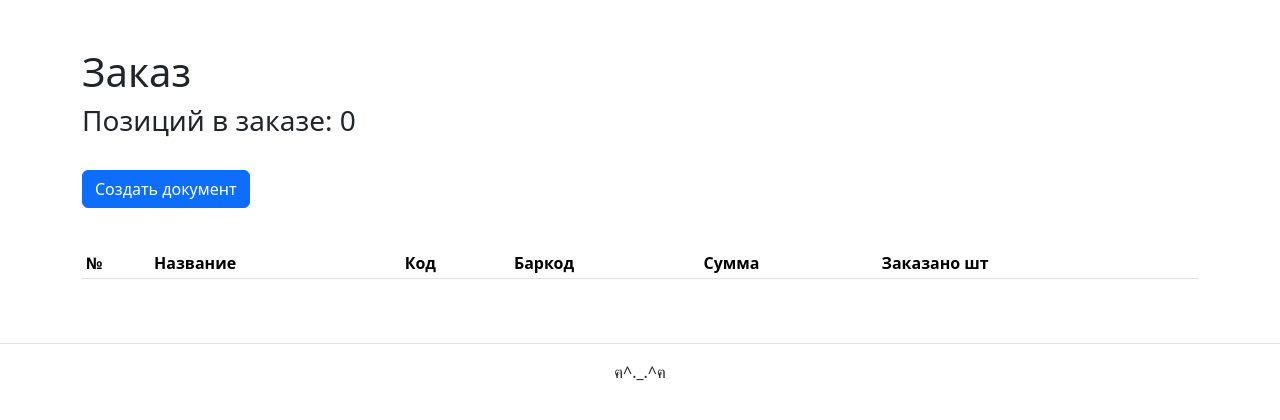
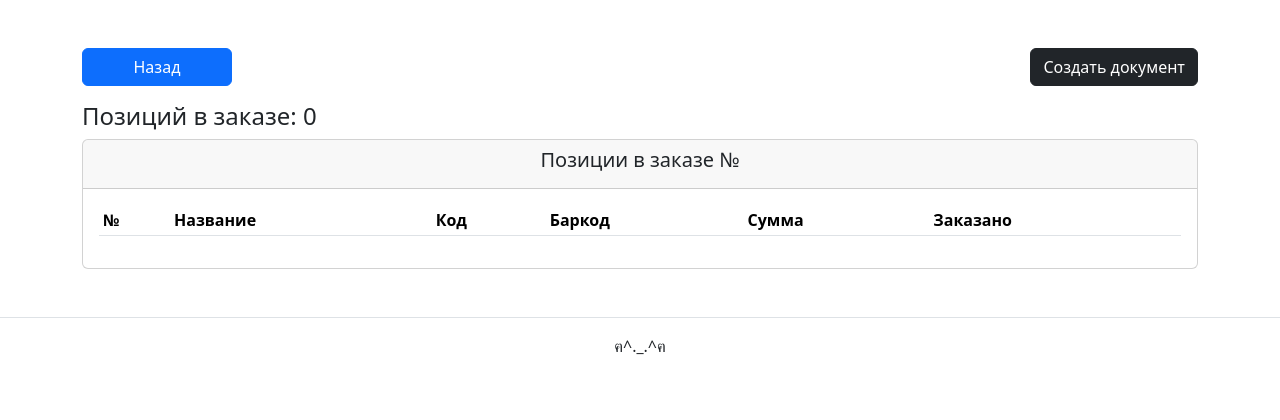
Before and after one commit to Sainekt/sklad_tools, a Django app: page /purchaseorder/order/1/ in a window 1280 px wide. Shown: the part 56-476 px from the top of the page. Run offline with Django 5.2, Linux system fonts and the light colour scheme; data that the repository does not hold is empty; parts of the project's set-up code (start-up, migrations or seed data) failed here and were passed over; some libraries are stand-ins or nearby versions.

Commit message:
add back_page button and fix frontend

```diff
--- a/purchaseorder/views.py
+++ b/purchaseorder/views.py
@@ -51,8 +51,8 @@
         return response
 
     def get_valid_info(self, response):
-        miniature = ''
-        image = ''
+        miniature = 'purchaseorder/preview.jpg'
+        image = 'purchaseorder/previewBIG.jpg'
         resp = response.json()
         pk = resp.get('id')
         name = resp.get('name')
@@ -122,7 +122,9 @@
         if not (product_id := info['assortment'].get('id')):
             raise ValueError('ID товара не получено от Моего склада.')
         name = info['assortment'].get('name')
-        barcodes = str(info['assortment'].get('barcodes'))
+        barcodes = None
+        if barcodes := info['assortment'].get('barcodes'):
+            barcodes = str(barcodes)
         code = info['assortment'].get('code')
         article = info['assortment'].get('article')
         cell_attr = info['assortment'].get('attributes')
@@ -203,6 +205,7 @@
         context["context"] = self.positions
         context['number'] = self.number
         context['positions_quantity'] = self.positions_quantity
+        context["back_page"] = self.request.META.get('HTTP_REFERER')
         return context
 
 
@@ -437,6 +440,7 @@
     def get_context_data(self, **kwargs):
         context = super().get_context_data(**kwargs)
         context["MEDIA_URL"] = settings.MEDIA_URL
+        context["back_page"] = self.request.META.get('HTTP_REFERER')
         return context
 
     def get(self, request, *args, **kwargs):
@@ -506,4 +510,5 @@
         context["order"] = self.order
         context["count_product"] = len(self.order_positions)
         context["MEDIA_URL"] = settings.MEDIA_URL
+        context["back_page"] = self.request.META.get('HTTP_REFERER')
         return context
--- a/templates/purchaseorder/create_download_xcel.html
+++ b/templates/purchaseorder/create_download_xcel.html
@@ -3,8 +3,8 @@
         Скачать результат приемки {{object.name}}
 {% endblock %}
 {% block content %}
-
-
+<a href="{{ back_page }}" class="btn btn-primary" role="button" style="width: 150px">Назад</a>
+<br><br>
 <div class="row justify-content-center">  <!--  Создаем строку, выравниваем ее по центру -->
   <div class="col-md-10">  <!--  Карточка в 6 колонках -->
     <div class="card mb-3 card text-white bg-dark mb-3">
@@ -21,7 +21,7 @@
           <div class="card-header mb-3">
             Товаров в заказе: {{ count_product }}
           </div>
-          <a class="btn btn-primary btn-sm" href="{{MEDIA_URL}}{{order.xl_doc}}"  download>Скачать файл</a>
+          <a class="btn btn-primary" href="{{MEDIA_URL}}{{order.xl_doc}}"  download>Скачать файл</a>
         </div>
     </div>
   </div>
--- a/templates/purchaseorder/order.html
+++ b/templates/purchaseorder/order.html
@@ -3,15 +3,21 @@
   Просмотр документа {{number.name}}
 {% endblock %}
 {% block content %}
-  <h1>Заказ {{number.name}} </h1>
-  <h3>Позиций в заказе: {{ positions_quantity }} </h3>
-  <br>
   <form method="POST" action="{% url 'purchaseorder:create_doc' number.id %}">
+    <div class="d-flex justify-content-between">
+    <a href="{{ back_page }}" class="btn btn-primary" role="button" style="width: 150px">Назад</a>
     {% csrf_token %}
     <input type="hidden" id="api_data" name="api_data">
-    <button type="submit" class="btn btn-primary">Создать документ</button>
+    <button type="submit" class="btn btn-dark">Создать документ</button>
+    </div>
 </form>
-  <br>
+<h4>Позиций в заказе: {{ positions_quantity }}</h4>
+  <div class="card text-center">
+    <div class="card-header"><h5>
+      Позиции в заказe № {{number.name}}
+      </h5>
+    </div>
+  <div class="card-body">
   <table class="table table-sm table-striped">
     <thead>
       <tr>
@@ -20,7 +26,7 @@
         <th scope="col">Код</th>
         <th scope="col">Баркод</th>
         <th scope="col">Сумма</th>
-        <th scope="col">Заказано шт</th>
+        <th scope="col">Заказано</th>
       </tr>
     </thead>
     <tbody>
@@ -36,4 +42,6 @@
       {% endfor %}
     </tbody>
   </table>
+</div>
+</div>
 {% endblock %}
--- a/utils/purchaseorder/label_generator.py
+++ b/utils/purchaseorder/label_generator.py
@@ -56,7 +56,7 @@
 
 def clear_barcodes(product):
     barcode = product.barcodes
-    if barcode == 'None':
+    if barcode == 'None' or barcode is None:
         return
     barcods = barcode.split(':')[1]
     barcod = barcods.split("'")[1]
```
Also changed, not shown: templates/purchaseorder/create_doc.html (+7 -6 lines), templates/purchaseorder/main.html (+6 -2 lines), templates/purchaseorder/product_detail.html (+5 -2 lines).
